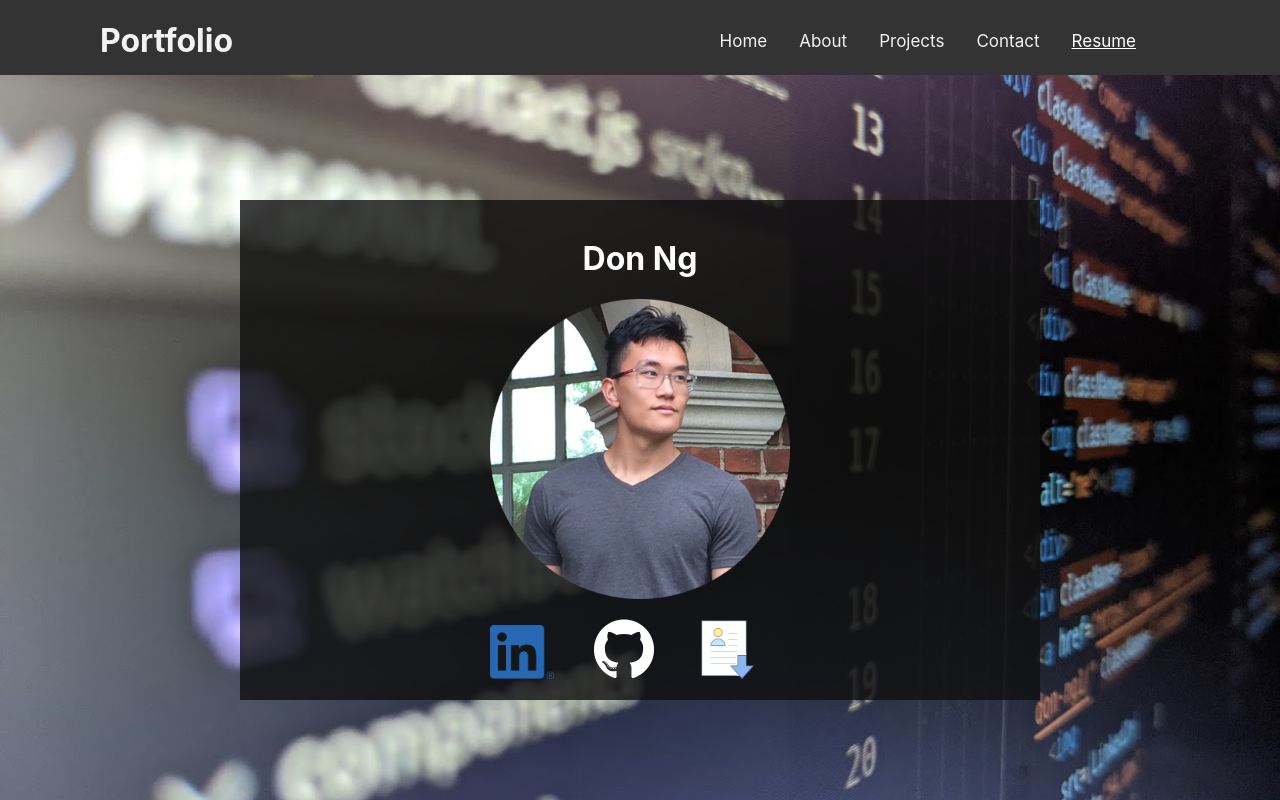
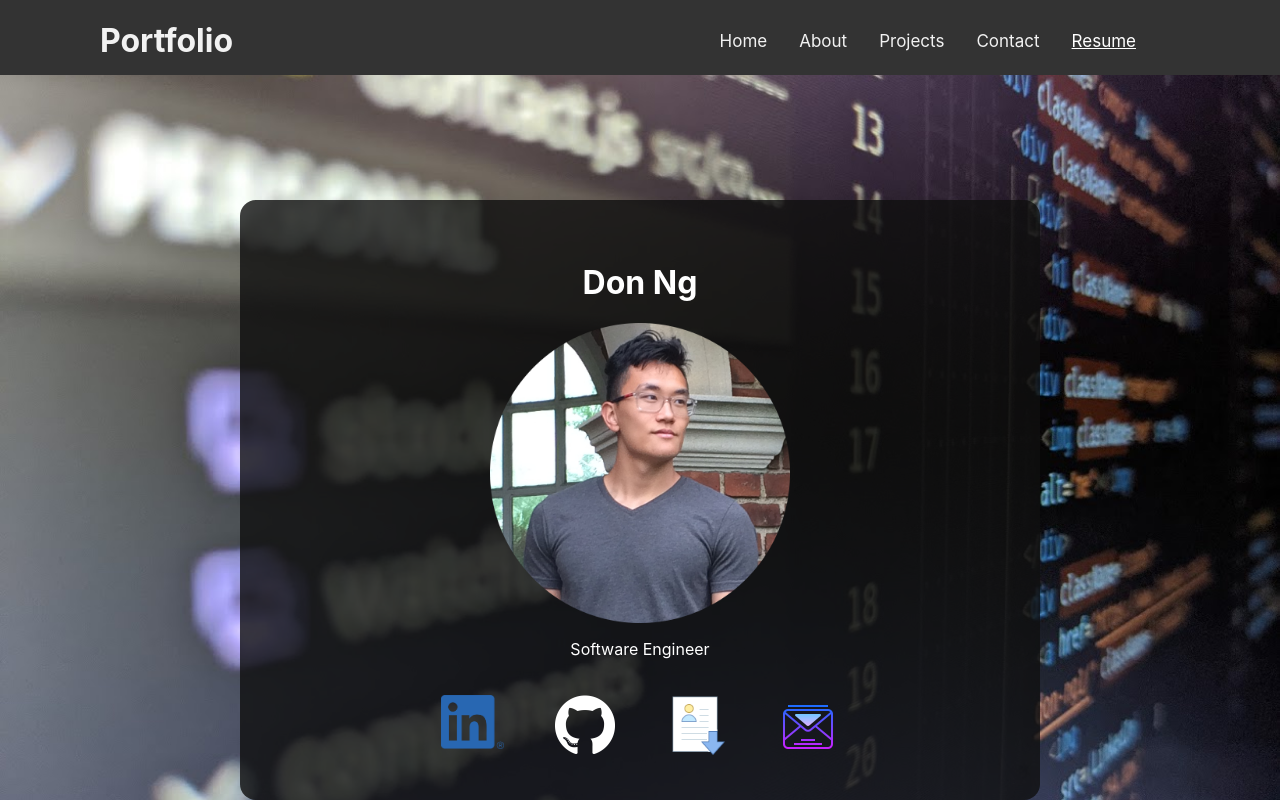
Before and after one commit to itizidon/personal-website, a React (Create React App) app: page / in a window 1280 px wide. Shown: the top 800 px of the page. Built offline with nearby package versions, Linux system fonts and the light colour scheme; no server answers.

Commit message:
added background

```diff
--- a/src/App.css
+++ b/src/App.css
@@ -108,6 +108,8 @@
 }
 
 .me {
+  display: flex;
+  justify-content: center;
   height: 100%;
   width: 100%;
 }
@@ -279,21 +281,25 @@
 }
 
 .icons {
+  width: 500px;
+  transition: all 0.5s;
   padding-top: 20px;
+  display: flex;
+  justify-content: space-evenly;
 }
 
 .linkedIn {
-  padding-right: 40px;
 }
 
 .resume {
-  padding-left: 40px;
 }
 
 #viewResume a {
   color: white;
 }
 
+.github{
+}
 #viewResume a:hover {
   color: black;
 }
@@ -304,9 +310,34 @@
   flex-direction: column;
 }
 
+.meWrapperWrapper{
+  display: flex;
+  justify-content: center;
+}
+
+.list{
+  display: flex;
+  justify-content: center;
+}
+
 .doubleWrap {
   display: flex;
   justify-content: center;
   width: 800px;
+  height: 600px;
   background: rgba(16, 16, 16, 0.8);
+  border-radius: 16px;
 }
+
+.icons a img:hover{
+  cursor: pointer;
+  transform: scale(1.2);
+}
+
+.emailicon{
+}
+
+.emailicon:hover {
+  cursor: pointer;
+  transform: scale(1.2);
+}
--- a/src/components/About.js
+++ b/src/components/About.js
@@ -3,6 +3,7 @@ import React from 'react'
 export default function About() {
   return (
     <div className="comps" id="about">
+      <h2>About Me</h2>
       <p id="aboutme">
         I worked at MUJI as a logistics coordinator for a few months where I
         used Excel to track shipments. I realized I enjoyed the logical thinking
--- a/src/components/Welcome.js
+++ b/src/components/Welcome.js
@@ -4,6 +4,7 @@ import Github from '../assets/Github.png'
 import Don_Ng_Resume from '../assets/Don_Ng_Resume.pdf'
 import Resume from '../assets/Resume.png'
 import Me from '../assets/Me.png'
+import email from '../assets/email.png'
 
 export default function Welcome() {
   return (
@@ -13,8 +14,13 @@ export default function Welcome() {
           <div>
             <h1 className="name">Don Ng</h1>
           </div>
+          <div className="meWrapperWrapper">
           <div className="meWrapper">
             <img className="me" src={Me} alt="me"></img>
+          </div>
+          </div>
+          <div className="list">
+            <p>Software Engineer</p>
           </div>
           <div className="icons">
             <a href="https://www.linkedin.com/in/don-ng1/" className="linkedIn">
@@ -25,7 +31,7 @@ export default function Welcome() {
                 alt="linkedinlogo"
               ></img>
             </a>
-            <a href="https://github.com/itizidon">
+            <a className="github" href="https://github.com/itizidon">
               <img
                 src={Github}
                 height="60px"
@@ -36,6 +42,7 @@ export default function Welcome() {
             <a className="resume" href={Don_Ng_Resume} download>
               <img src={Resume} height="60px" width="60px" alt="resume"></img>
             </a>
+            <img className="emailicon" src={email} alt="email"></img>
           </div>
         </div>
       </div>
```
Also changed, not shown: src/assets/email.png (added).
